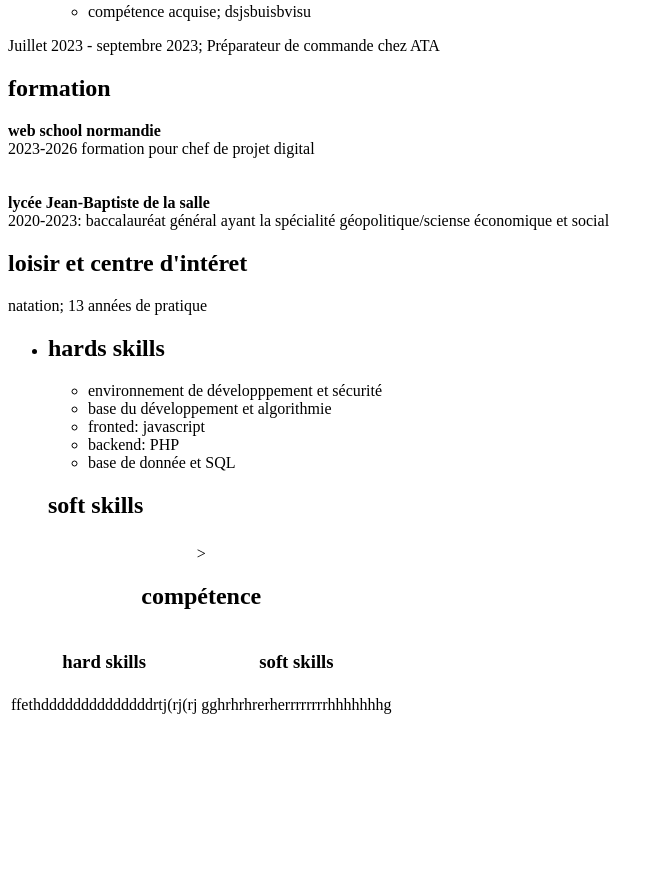
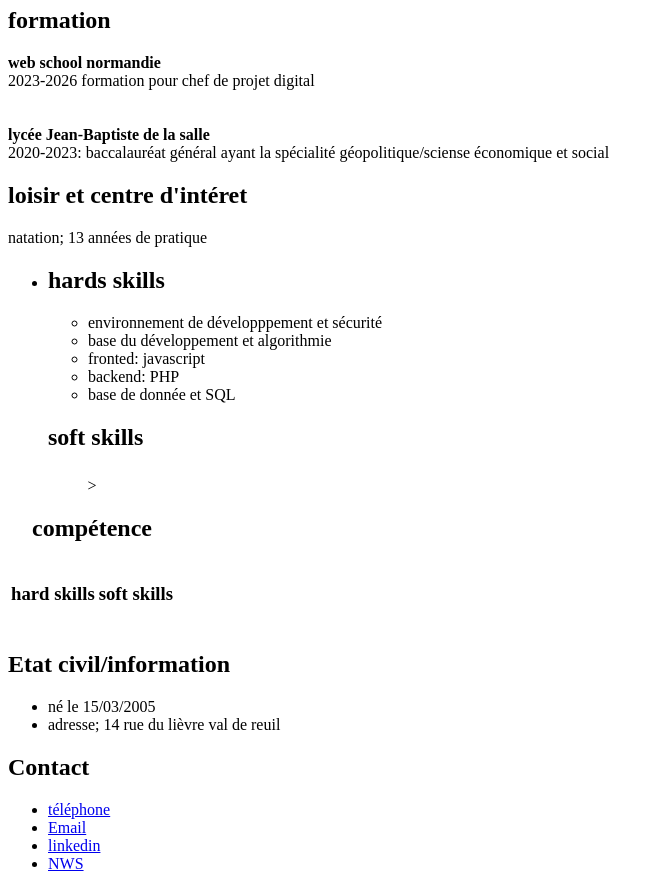
Before and after one commit to marvyn27100/cv-marvyn, a plain HTML site: page index.html in a window 1280 px wide. Shown: the part 322-1211 px from the top of the page, without its empty margins (0-663 px from the left). Before the commit the page ends 1047 px from the top, so only its background shows below. Drawn offline with Linux system fonts and the light colour scheme.

Commit message:
ajout des liens cv

```diff
--- a/index.html
+++ b/index.html
@@ -11,6 +11,8 @@
 <meta name="theme-color" content="#ffffff">
 </head>
 <body>
+<main>
+
 <h1> CV Marvyn Tchiacaya</h1>
 <img src="https://fleursetcreation.com/wp-content/files/2021/07/Fleurs-et-Creation-fleurs-137.jpg"  alt="hello" width="100" height="100"/>
 <h2>éxpériences </h2>
@@ -19,19 +21,12 @@
         <h3>Mon premier job</h3>
      <p><strong>Juillet 2023 - septembre 2023 </strong>
              :préparateur de commande chez ATA </p>
-              <ul>
-                <li>compétence acquise; dsjsbuisbvisu
-
-                </li>
-
-            </ul>
+        </p>
+     </li>
+</ul>
 
 
 
-        </p>
-     </li>
-</ul>
-<p>Juillet 2023 - septembre 2023; Préparateur de commande chez ATA</p>
 <h2> formation</h2>
 <p><strong> web school normandie</strong><br>2023-2026 formation pour chef de projet digital
 <br><br><br><strong>lycée Jean-Baptiste de la salle</strong><br>2020-2023: baccalauréat général ayant la spécialité géopolitique/sciense économique et social </p>
@@ -44,7 +39,7 @@
     <li>
         <h2> hards skills </h2>
         <ul>
-            <li> environnement de développpement et sécurité </li>
+            <li> environnement de développpement et  sécurité </li>
             <li>base du développement et algorithmie  </li>
              <li>fronted: javascript</li>
              <li>backend: PHP</li>
@@ -76,16 +71,37 @@
         </tr>
         <body>
             <tr>
-                <td> ffethddddddddddddddrtj(rj(rj </td>
-                <td> gghrhrhrerherrrrrrrrhhhhhhhg</td>
+                <td>
+
+                </td>
+                <td> </td>
             </tr>
         </body>
     </thread>
 </table>
 
 
+<p>
+    <h2> Etat civil/information </h2>
+    <ul>
+     <li> né le 15/03/2005 </li>
+     <li> adresse; 14 rue du lièvre val de reuil</li>
+    </ul>
+</p>
+<p>
+        <h2> Contact </h2>
+        <ul>
+            <li> <a href="+33 6 98 59 66 07 ">téléphone </a> </li>
+            <li><a href="https://mail.google.com/mail/u/0/?pli=1#inbox">Email</a> </li>
+             <li> <a href="https://www.linkedin.com/in/marvyn-tchicaya-9562a6298/ "> linkedin  </a></li>
+             <li> <a href="https://normandiewebschool.fr"> NWS</a></li>
+
+        </ul>
+
+    </li>
+</p>
 
 
-
+</main>
 </body>
 </html>
```
